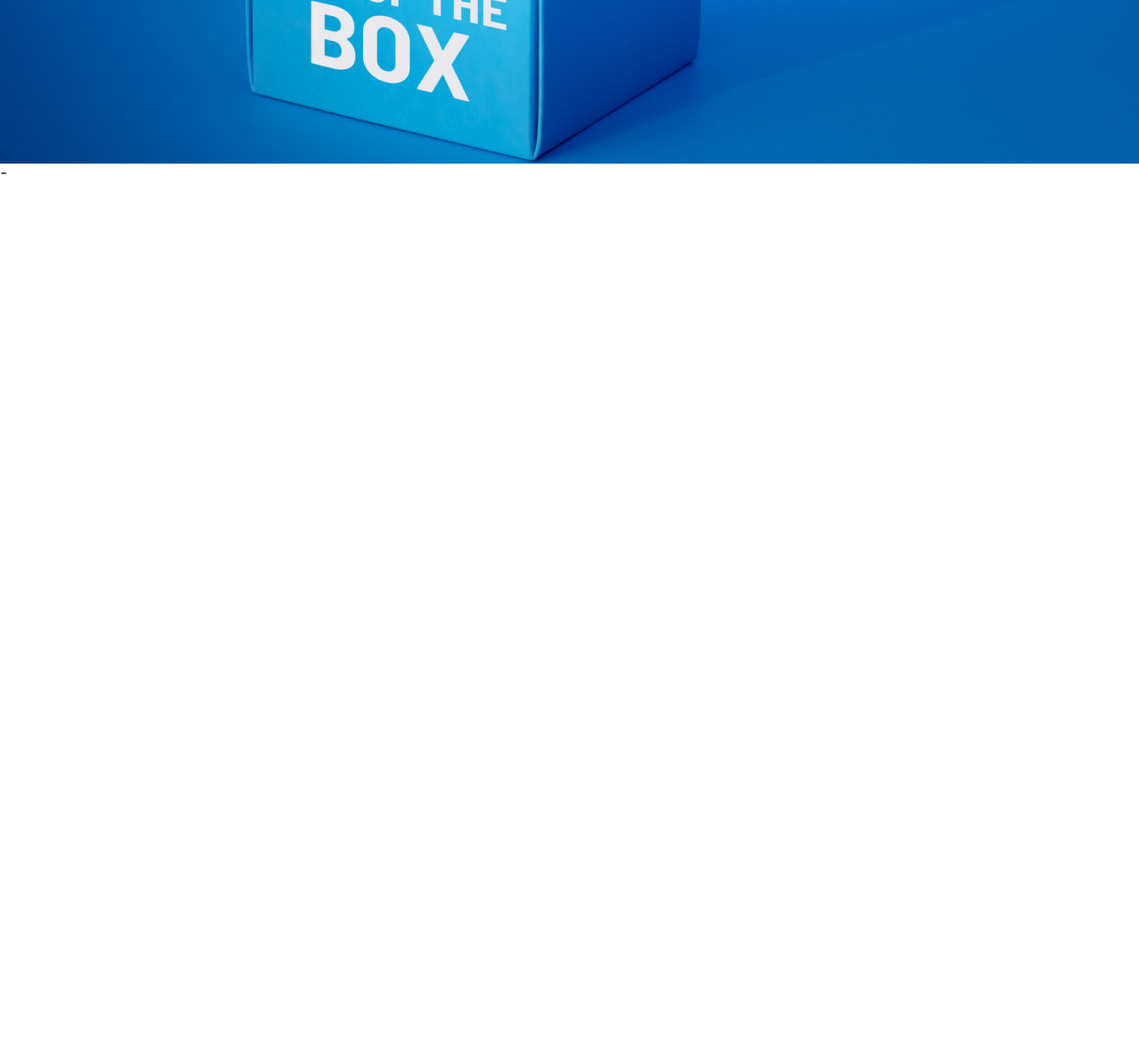
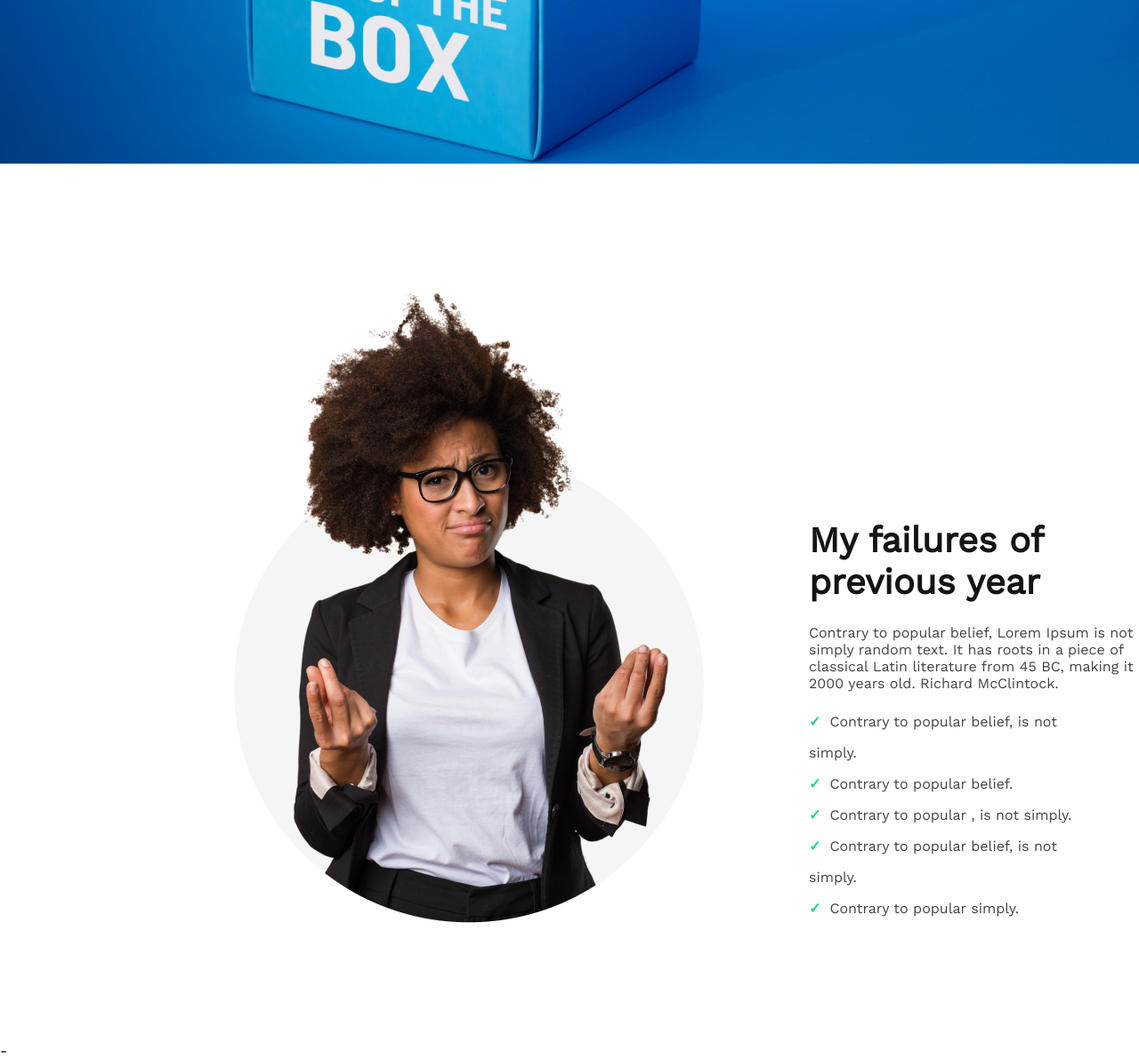
Before and after one commit to ai-Abir96/new-year-new-me, a plain HTML site: page index.html in a window 1280 px wide. Shown: the part 624-1815 px from the top of the page at 89% size. Before the commit the page ends 827 px from the top, so only its background shows below. Drawn offline with nearby package versions, Linux system fonts and the light colour scheme.

Commit message:
section 1 done

```diff
--- a/index.html
+++ b/index.html
@@ -26,9 +26,29 @@
                 randomised words</p>
             <button class="btn-primary">Contact Us</button>
         </div>
+    </header>
+    <main>
+        <section class="failure">
+            <div class="left-section">
+                <img src="images/person.png" alt="person.png">
+            </div>
+            <div class="right-section">
+                <h1 class="section-heading">My failures of previous year</h1>
+                <p class="section-content">Contrary to popular belief, Lorem Ipsum is not
+                simply random text. It has roots in a piece of
+                classical Latin literature from 45 BC, making it
+                over 2000 years old. Richard McClintock.</p>
+                <ul class="check-list">
+                    <li class="list-item">Contrary to popular belief, is not simply.</li>
+                    <li class="list-item">Contrary to popular belief.</li>
+                    <li class="list-item">Contrary to popular , is not simply.</li>
+                    <li class="list-item">Contrary to popular belief, is not simply.</li>
+                    <li class="list-item">Contrary to popular simply.</li>
+                </ul>
+            </div>
 
-    </header>
-    <main></main>
+        </section>
+    </main>
     <footer></footer>
 </body>
 </html>-
--- a/stylesheets/myStyle.css
+++ b/stylesheets/myStyle.css
@@ -2,6 +2,8 @@
   margin: 0;
   font-family: "Work Sans", sans-serif;
 }
+
+/* header section */
 
 header {
   background-image: url("../images/banner/banner3.png");
@@ -39,3 +41,47 @@ header {
   color: #005fac;
   border: none;
 }
+
+/* main section */
+
+main {
+  margin: 0 230px;
+}
+
+.failure {
+  display: flex;
+  margin: 130px 10px;
+  text-align: left;
+  gap: 100px;
+}
+
+.failure > .right-section {
+  margin: 270px 0px 0px 0px;
+  width: 40%;
+}
+.section-heading {
+  font-weight: 700;
+  font-size: 40px;
+  width: 288px;
+  color: #151414;
+  font-style: bold;
+}
+.section-content {
+  font-size: 16px;
+  color: #444343;
+  padding: 24px 0 16px 0;
+  width: 416px;
+}
+ul {
+  list-style: none;
+  color: #444343;
+  margin: 0;
+  padding: 0;
+  line-height: 35px;
+}
+ul li:before {
+  content: "✓";
+  color: #16d887;
+  padding-right: 10px;
+  font-weight: 600;
+}
```
